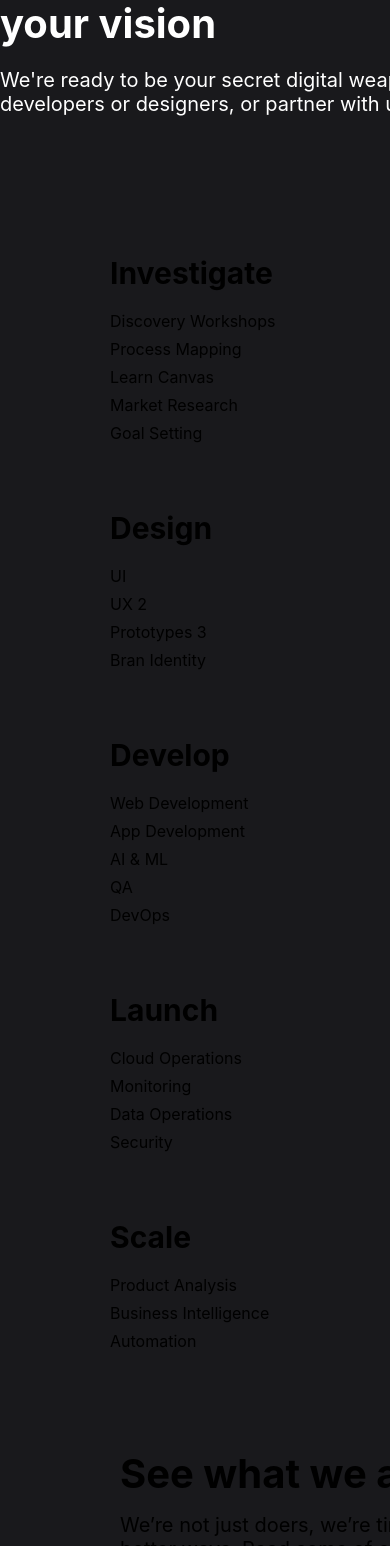
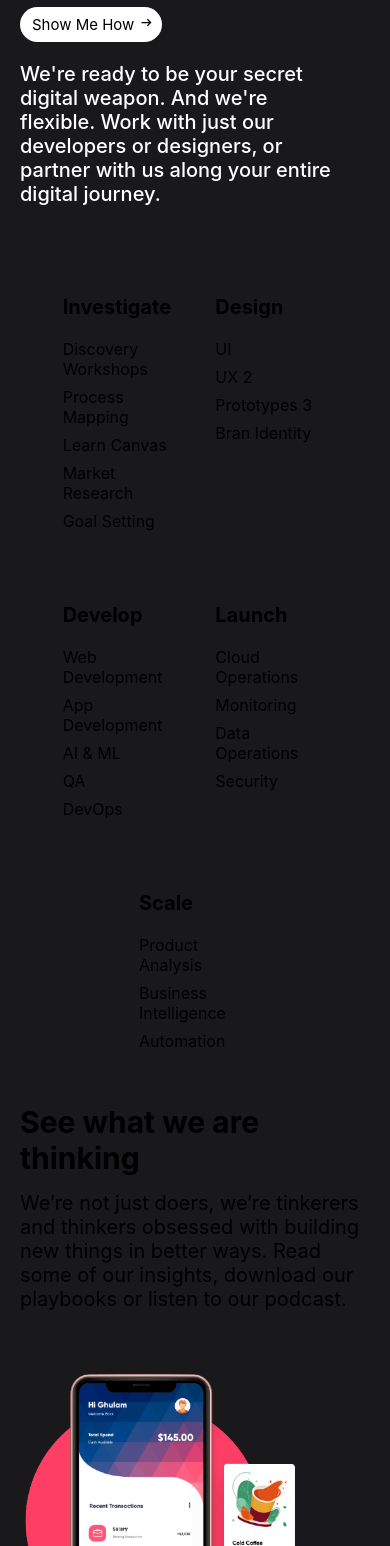
Before and after one commit to AARJITPOUDEL/basework, a Next.js app: page / in a window 390 px wide. Shown: the part 2922-4468 px from the top of the page. Built offline with nearby package versions, Linux system fonts and the light colour scheme; some icons are missing.

Commit message:
responsive completed

```diff
--- a/src/components/Footer/Footer.module.scss
+++ b/src/components/Footer/Footer.module.scss
@@ -59,3 +59,88 @@
 .Icons {
   cursor: pointer;
 }
+.Icon {
+  margin-left: 10px;
+}
+@media screen and (max-width: 768px) {
+  .Footer {
+    display: flex;
+    background-color: #202429;
+    color: #fff;
+    padding: 20px;
+    padding-top: 40px;
+    flex-direction: column;
+    bottom: 0;
+    font-family: "Inter", sans-serif;
+  }
+
+  .Footer__Column {
+    flex-basis: calc(0% / 7);
+    margin-left: 20px;
+  }
+
+  .Footer__Title {
+    font-size: 22px;
+    margin-bottom: 16px;
+  }
+
+  .Footer__List {
+    list-style: none;
+    margin: 0;
+    padding: 0;
+    color: #767683;
+  }
+
+  .Footer__List li {
+    padding-bottom: 15px;
+    cursor: pointer;
+    color: #767683;
+    padding-top: 8px;
+  }
+
+  .Footer__List a {
+    font-weight: 500;
+    font-size: 16px;
+    text-decoration: none;
+    color: #767683;
+  }
+  .bottom {
+    border-top: 2px solid #333232;
+    display: flex;
+    flex-direction: column;
+    background-color: #202429;
+    justify-content: space-between;
+    padding-bottom: 50px;
+    padding-top: 10px;
+    padding-left: 10px;
+  }
+  .left {
+    display: flex;
+    justify-content: space-between;
+    align-items: normal;
+    padding-left: 15px;
+    padding-bottom: 10px;
+    padding-top: 10px;
+  }
+  .left p {
+    font-size: 15px;
+    font-family: "Inter", sans-serif;
+    white-space: nowrap;
+  }
+  .right {
+    display: flex;
+    flex-direction: row;
+    padding-right: 0px;
+  }
+  .Icons {
+    cursor: pointer;
+    height: 20px;
+  }
+  .Icon {
+    height: 50px;
+  }
+  .desc {
+    flex-wrap: nowrap;
+    width: 100%;
+  }
+}
--- a/src/components/Footer/Footer.tsx
+++ b/src/components/Footer/Footer.tsx
@@ -126,30 +126,32 @@ const Footer = () => {
             width={130}
             style={{ marginRight: "50px" }}
           />
-          <p>2023 © Basework, Inc. All rights reserved. </p>
+          <p className={styles.desc}>
+            2023 © Basework, Inc. All rights reserved.{" "}
+          </p>
         </div>
         <div className={styles.right}>
           {" "}
           <div className={styles.Icons}>
             <Icon
               icon={Icons.Facebook}
-              style={{ marginLeft: "10px" }}
               width={25}
+              className={styles.Icon}
             ></Icon>
             <Icon
               icon={Icons.Instagram}
-              style={{ marginLeft: "10px" }}
               width={25}
+              className={styles.Icon}
             ></Icon>
             <Icon
               icon={Icons.Linkedin}
-              style={{ marginLeft: "10px" }}
               width={25}
+              className={styles.Icon}
             ></Icon>
             <Icon
               icon={Icons.Twitter}
-              style={{ marginLeft: "10px" }}
               width={25}
+              className={styles.Icon}
             ></Icon>
           </div>
         </div>
--- a/src/components/Navbar/Navbar.tsx
+++ b/src/components/Navbar/Navbar.tsx
@@ -1,16 +1,36 @@
-import React from "react";
+import React, { useState } from "react";
 import styles from "./Navbar.module.scss";
 import Button from "../Button/Button";
 import logo from "./logo.png";
 import Icons from "@/variables/Icons";
 import { Icon } from "@iconify/react";
+import { classnames } from "@/helpers/component";
+
 const Navbar = () => {
+  // const [openNavbar, setOpenNavbar] = useState(false);
+  // const toggleNavbar = () => {
+  //   setOpenNavbar(!openNavbar);
+  // };
+  // const closeNavbar = () => {
+  //   setOpenNavbar(!openNavbar);
+  // };
   return (
-    <nav className={styles.navbar}>
+    <nav
+      className={styles.navbar}
+      // className={classnames([
+      //   styles.navbar,
+      //   openNavbar ? styles.opennavbar : "",
+      // ])}
+    >
       <div className={styles.logo}>
         <img src={logo.src} width={120} />
       </div>
       <ul className={styles.navItems}>
+        {/* <Icon
+          icon={Icons.Close}
+          className={styles.close}
+          // onClick={() => setOpenNavbar(false)}
+        ></Icon> */}
         <li className={styles.navItem}>
           <a href="/">Overview</a>
         </li>
@@ -32,6 +52,7 @@ const Navbar = () => {
         className={styles.hamburger}
         width={30}
         style={{ marginRight: "10px" }}
+        // onClick={toggleNavbar}
       ></Icon>
       <div className={styles.button}>
         <Button>Contact Us</Button>
--- a/src/components/OurPlan/OurPlan.module.scss
+++ b/src/components/OurPlan/OurPlan.module.scss
@@ -22,11 +22,9 @@
   width: 300px;
 }
 .left {
-  float: left;
   width: 40%;
 }
 .right {
-  float: right;
   width: 50%;
   font-family: "Inter", sans-serif;
 }
@@ -54,3 +52,62 @@
   color: #000;
   font-weight: 600;
 }
+@media screen and (max-width: 768px) {
+  .ourplan {
+    padding-left: 20px;
+    display: flex;
+    padding-top: 10px;
+    flex-wrap: wrap;
+    padding-bottom: 50px;
+  }
+  .head {
+    padding-bottom: 30px;
+  }
+  .head h1 {
+    font-size: 30px;
+    width: 80%;
+    font-family: "Inter", sans-serif;
+  }
+  .head p {
+    font-family: "Inter", sans-serif;
+    font-size: 20px;
+    padding-top: 15px;
+    width: 350px;
+  }
+  .left {
+    display: flex;
+    width: 50%;
+  }
+  .left img {
+    width: 280px;
+  }
+
+  .right {
+    width: 100%;
+    font-family: "Inter", sans-serif;
+  }
+
+  .right h4 {
+    padding-top: 50px;
+    color: #ada6a6;
+  }
+  .right h2 {
+    padding-top: 10px;
+    width: 300px;
+    font-size: 25px;
+  }
+  .right p {
+    padding-top: 20px;
+    line-height: 22px;
+  }
+  .button {
+    border: 2px solid white;
+    margin-top: 20px;
+    padding-top: 5px;
+    padding-bottom: 5px;
+    border-radius: 30px;
+    background-color: white;
+    color: #000;
+    font-weight: 600;
+  }
+}
--- a/src/components/ThirdDiv/ThirdDiv.module.scss
+++ b/src/components/ThirdDiv/ThirdDiv.module.scss
@@ -66,31 +66,84 @@
   font-family: "Inter", sans-serif;
   border-radius: 20px;
 }
+.Showmbl {
+  display: none;
+}
 @media screen and (max-width: 768px) {
   .thirddiv {
     display: flex;
     flex-direction: column;
-    padding-left: 0px;
+    padding-left: 20px;
     padding-right: 0px;
     padding-bottom: 0px;
     color: white;
     font-family: "Inter", sans-serif;
-  }
+
     .right {
       margin-right: auto;
     }
     .left {
       width: 10rem;
     }
+
     .heading {
-    font-size: 20px;
+      font-size: 30px;
       margin-bottom: 20px;
-    width: 30rem;
+      width: 20rem;
     }
 
     .description {
       font-size: 20px;
       margin-bottom: 0px;
-    width: 50rem;
+      width: 20rem;
+      font-weight: 500;
     }
   }
+
+  .section {
+    display: flex;
+    justify-content: space-evenly;
+    padding: 30px;
+    margin-left: 0px;
+    font-family: "Inter", sans-serif;
+  }
+
+  .part {
+    width: 120px;
+    margin-left: 8px;
+    margin-bottom: 5px;
+    h2 {
+      font-size: 20px;
+      margin-bottom: 20px;
+    }
+
+    ul {
+      list-style: none;
+      margin: 0;
+      padding: 0;
+    }
+
+    li {
+      margin-bottom: 8px;
+    }
+  }
+  .icon {
+    margin-bottom: 15px;
+  }
+  .ShowBtn {
+    display: none;
+  }
+  .Showmbl {
+    display: block;
+    background-color: white;
+    padding: 8px;
+    margin-top: 0px;
+    margin-bottom: 20px;
+    padding-left: 12px;
+    align-items: center;
+    font-size: 15px;
+    color: black;
+    font-family: "Inter", sans-serif;
+    border-radius: 20px;
+  }
+}
--- a/src/components/ThirdDiv/ThirdDiv.tsx
+++ b/src/components/ThirdDiv/ThirdDiv.tsx
@@ -17,7 +17,10 @@ const ThirdDiv = () => {
         <div className={styles.left}>
           <h1 className={styles.heading}>
             Design, build, and scale your vision
-          </h1>
+          </h1>{" "}
+          <Button className={styles.Showmbl}>
+            Show Me How <Icon icon={Icons.ArrowRight}></Icon>
+          </Button>
           <p className={styles.description}>
             We're ready to be your secret digital weapon. And we're flexible.
             Work with just our developers or designers, or partner with us along
```
Lines whose indentation alone changed are shown as unchanged.
